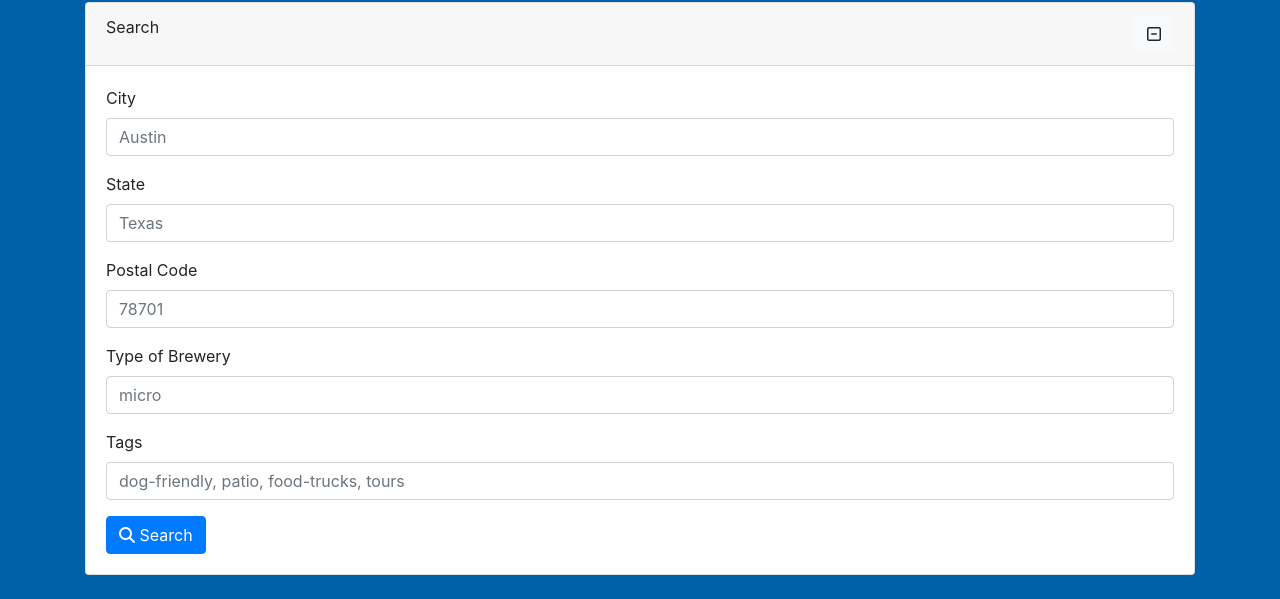
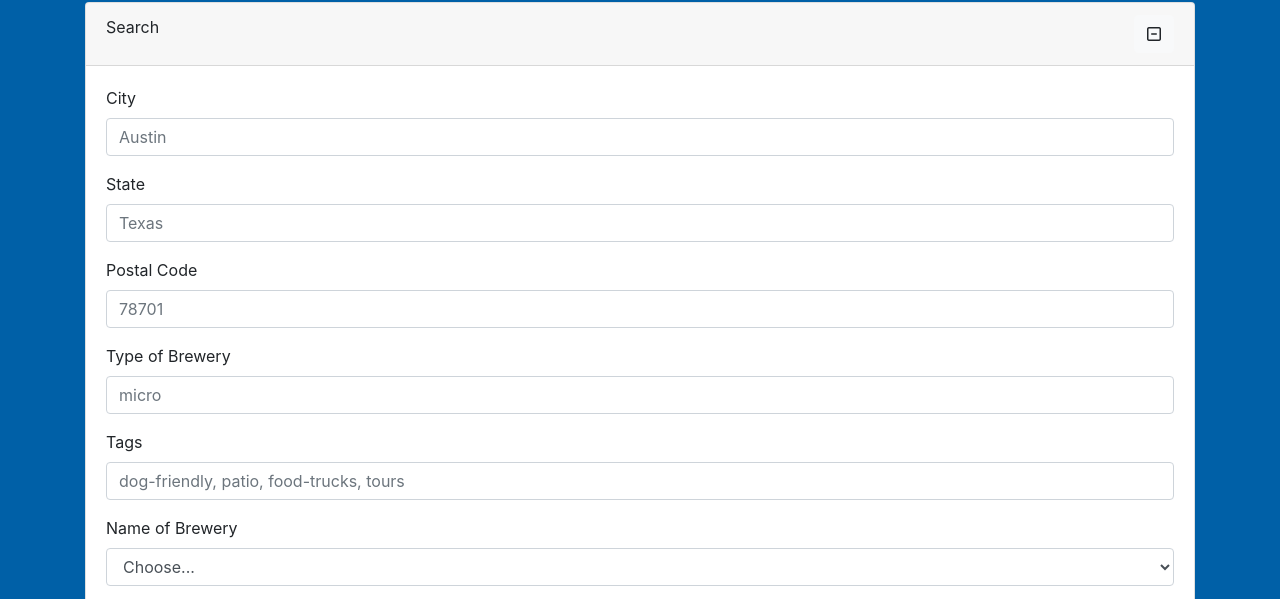
Before and after one commit to vivgarcia/Group-11-Project, a plain HTML site: page index.html in a window 1280 px wide. Shown: the part 342-941 px from the top of the page. Drawn offline with nearby package versions, Linux system fonts and the light colour scheme.

Commit message:
Added drop down option for Brewery name selection

```diff
--- a/index.html
+++ b/index.html
@@ -41,6 +41,13 @@
                             <label for="">Tags</label>
                             <input type="text" class="form-control" id="by_tags" placeholder="dog-friendly, patio, food-trucks, tours">
                         </div>
+                        <div class="form-group">
+                            <label for="">Name of Brewery</label>
+                            <select class="form-control" id="by_brewery">
+                                <option selected>Choose...</option>
+                                <option></option>
+                              </select>
+                        </div>
                         <button class="btn btn-primary" id="searchButton"><i class="fas fa-search"></i> Search</button>
                     </form>
                 </div>
```
Also changed, not shown: assets/imgs/wood-bg.jpg (added).
